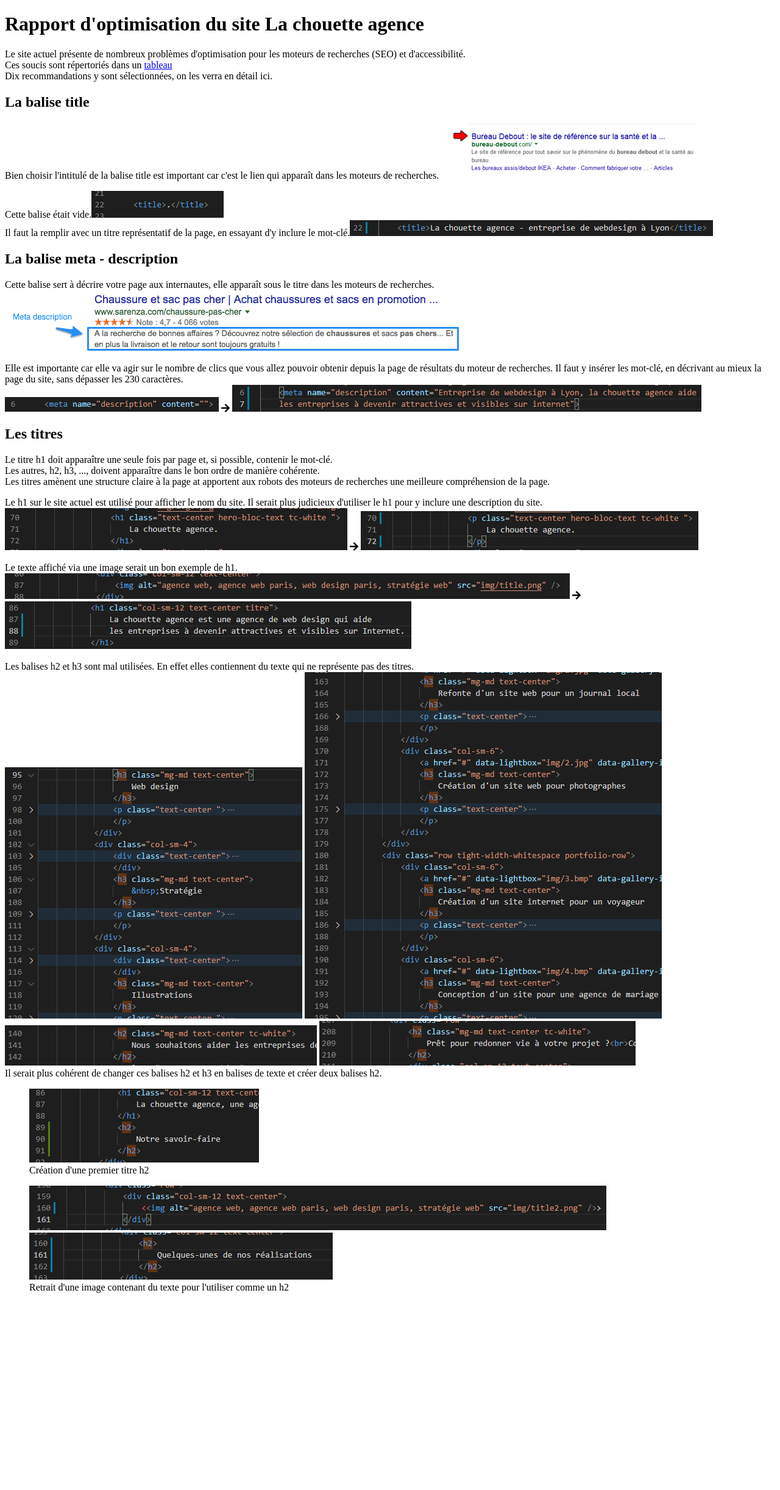
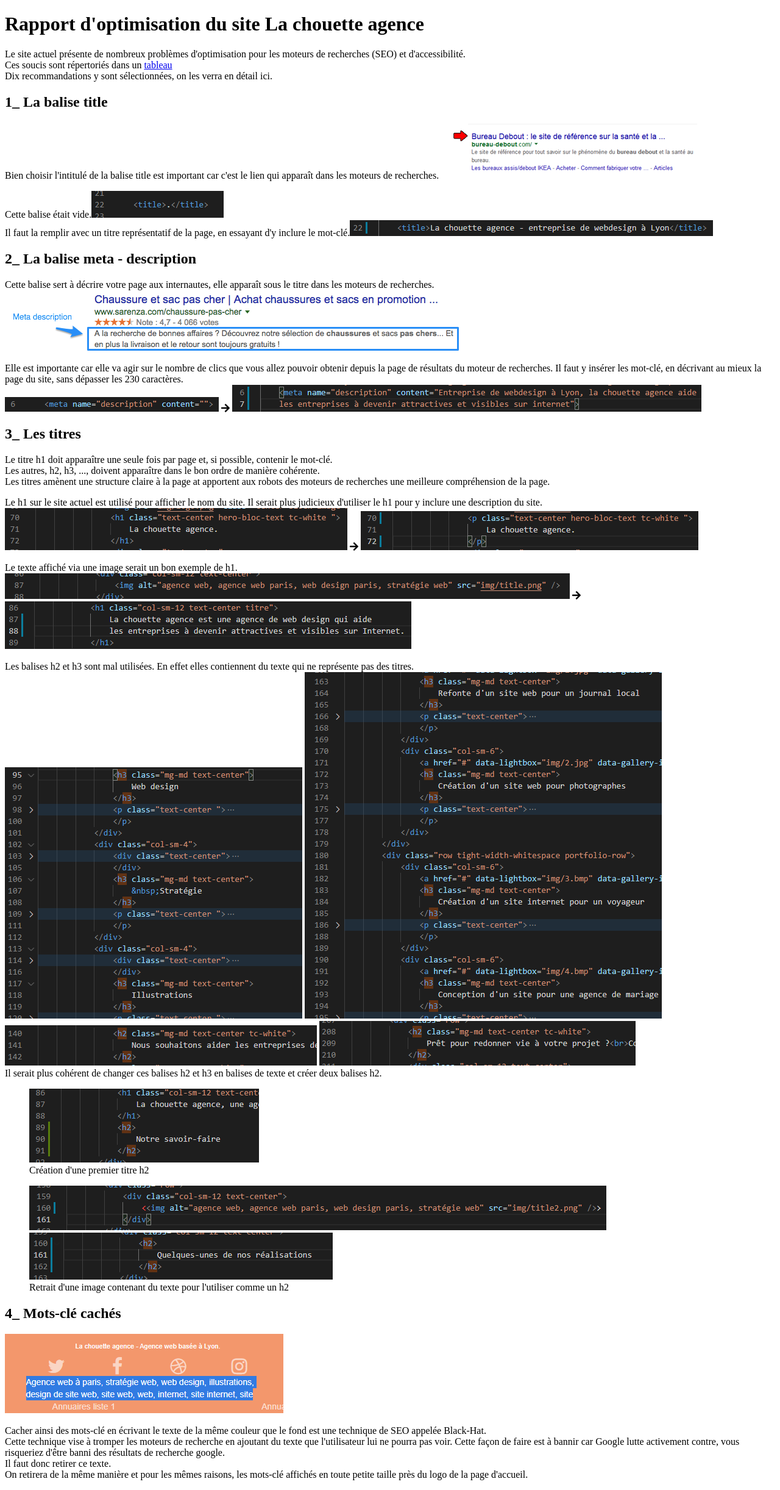
Before and after one commit to Aurelie1201/Rapport-optimisation, a plain HTML site: page index.html in a window 1280 px wide. Shown: the whole page at 61% size. Before the commit the page ends 2136 px from the top, so only its background shows below. Drawn offline with Linux system fonts and the light colour scheme.

Commit message:
Mots-clé cachés

```diff
--- a/index.html
+++ b/index.html
@@ -13,11 +13,11 @@
 
     <p>
         Le site actuel présente de nombreux problèmes d'optimisation pour les moteurs de recherches (SEO) et d'accessibilité.<br/>
-        Ces soucis sont répertoriés dans un <a href="Modèle-audit-SEO.xlsx">tableau</a><br/>
+        Ces soucis sont répertoriés dans un <a href="Modele-audit-SEO.xlsx">tableau</a><br/>
         Dix recommandations y sont sélectionnées, on les verra en détail ici.
     </p>
 
-    <h2>La balise title</h2>
+    <h2>1_ La balise title</h2>
 
     <p>
         Bien choisir l'intitulé de la balise title est important car c'est le lien qui apparaît dans les moteurs de recherches.
@@ -29,7 +29,7 @@
         Il faut la remplir avec un titre représentatif de la page, en essayant d'y inclure le mot-clé.<img src="img/Titre-rempli.png" alt="Balise title rempli"/>
     </p>
 
-    <h2>La balise meta - description</h2>
+    <h2>2_ La balise meta - description</h2>
 
     <p>
         Cette balise sert à décrire votre page aux internautes, elle apparaît sous le titre dans les moteurs de recherches.<br/>
@@ -41,7 +41,7 @@
         <img src="img/Description-rempli.png" alt="la balise meta-description rempli"/>
     </p>
 
-    <h2>Les titres</h2>
+    <h2>3_ Les titres</h2>
 
     <p>
         Le titre h1 doit apparaître une seule fois par page et, si possible, contenir le mot-clé.<br/>
@@ -86,6 +86,17 @@
             </figcaption>
     </figure>
 
+    <h2>4_ Mots-clé cachés</h2>
+
+    <img src="img/Mots-cle-caches.png" alt="Mots-clé cachés ayant une couleur identique à celle du fond"/>
+
+    <p>
+        Cacher ainsi des mots-clé en écrivant le texte de la même couleur que le fond est une technique de SEO appelée Black-Hat.<br/>
+        Cette technique vise à tromper les moteurs de recherche en ajoutant du texte que l'utilisateur lui ne pourra pas voir.
+        Cette façon de faire est à bannir car Google lutte activement contre, vous risqueriez d'être banni des résultats de recherche google.<br/>
+        Il faut donc retirer ce texte.<br/>
+        On retirera de la même manière et pour les mêmes raisons, les mots-clé affichés en toute petite taille près du logo de la page d'accueil.
+    </p>
 
 </body>
 </html>
```
Also changed, not shown: img/Balise-robot.png (added), img/Mots-cle-caches.png (added), img/Text-cache.png (added), 3 other files.
